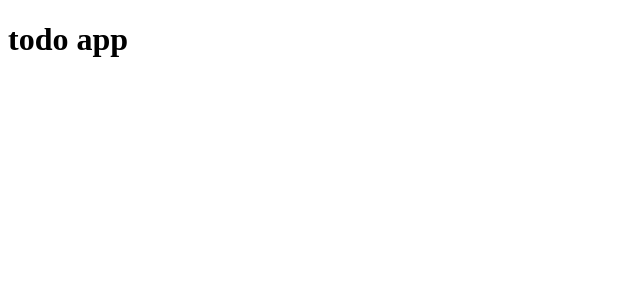
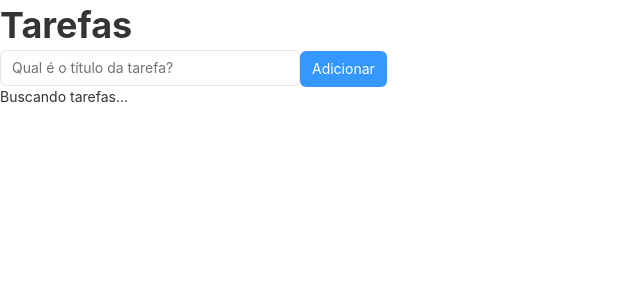
Before and after one commit to gabrielcesar95/kenzie_challenge, a React (Create React App) app in the folder app/: page / in a window 1280 px wide. Shown: the top 300 px of the page, without its empty margins (0-640 px from the left). Built offline with nearby package versions, Linux system fonts and the light colour scheme; no server answers.

Commit message:
feat: initial listing structure

```diff
--- a/app/package.json
+++ b/app/package.json
@@ -3,6 +3,7 @@
   "version": "0.1.0",
   "private": true,
   "dependencies": {
+    "@rsuite/icons": "^1.0.2",
     "@testing-library/jest-dom": "^5.16.5",
     "@testing-library/react": "^13.4.0",
     "@testing-library/user-event": "^13.5.0",
@@ -12,7 +13,9 @@
     "@types/react-dom": "^18.0.11",
     "react": "^18.2.0",
     "react-dom": "^18.2.0",
+    "react-query": "^3.39.3",
     "react-scripts": "5.0.1",
+    "rsuite": "^5.28.1",
     "typescript": "^4.9.5",
     "web-vitals": "^2.1.4"
   },
--- a/app/src/App.tsx
+++ b/app/src/App.tsx
@@ -1,10 +1,15 @@
 import React from 'react';
+import { QueryClient, QueryClientProvider } from 'react-query';
+import { HomePage } from './pages/HomePage';
+import 'rsuite/dist/rsuite.min.css';
+
+const queryClient = new QueryClient()
 
 function App() {
   return (
-    <div>
-      <h1>todo app</h1>
-    </div>
+    <QueryClientProvider client={queryClient}>
+      <HomePage />
+    </QueryClientProvider>
   );
 }
 
--- /dev/null
+++ b/app/src/components/TaskForm.tsx
@@ -0,0 +1,32 @@
+import React, { useState } from 'react';
+import { Form, Button } from 'rsuite';
+
+type TaskFormProps = {
+  onAddTask: (title: string) => void;
+};
+
+export const TaskForm: React.FC<TaskFormProps> = ({ onAddTask }) => {
+  const [title, setTitle] = useState('');
+
+  const handleSubmit = (checkStatus: boolean, event: React.FormEvent<HTMLFormElement>) => {
+    event.preventDefault();
+    onAddTask(title);
+    setTitle('');
+  };
+
+  return (
+    <Form onSubmit={handleSubmit}>
+      <Form.Group>
+        <Form.Control
+          name="title"
+          value={title}
+          placeholder="Qual é o título da tarefa?"
+          onChange={(value) => setTitle(value)}
+        />
+        <Button type="submit" appearance="primary">
+          Adicionar
+        </Button>
+      </Form.Group>
+    </Form>
+  );
+};
--- /dev/null
+++ b/app/src/components/TaskItem.tsx
@@ -0,0 +1,39 @@
+import React from 'react';
+import CloseIcon from '@rsuite/icons/Close';
+import { Checkbox, FlexboxGrid, IconButton, List } from 'rsuite';
+
+type TaskItemProps = {
+  title: string;
+  isChecked: boolean;
+  onCheck: () => void;
+  onDelete: () => void;
+  onEdit: () => void;
+};
+
+export const TaskItem: React.FC<TaskItemProps> = ({
+  title,
+  isChecked,
+  onCheck,
+  onDelete,
+  onEdit,
+}) => {
+  return (
+    <List.Item>
+      <FlexboxGrid align="middle">
+        <FlexboxGrid.Item colspan={1}>
+          <Checkbox checked={isChecked} onChange={onCheck} />
+        </FlexboxGrid.Item>
+        <FlexboxGrid.Item colspan={22}>
+          <span onClick={onEdit}>{title}</span>
+        </FlexboxGrid.Item>
+        <FlexboxGrid.Item>
+          <IconButton
+            appearance="subtle"
+            onClick={onDelete}
+            icon={<CloseIcon/>}
+          />
+        </FlexboxGrid.Item>
+      </FlexboxGrid>
+    </List.Item>
+  );
+};
--- /dev/null
+++ b/app/src/components/TaskList.tsx
@@ -0,0 +1,28 @@
+import React from 'react';
+import { List } from 'rsuite';
+import { Task } from '../pages/HomePage';
+import { TaskItem } from './TaskItem';
+
+type TaskListProps = {
+  tasks: Task[];
+  onCheck: (task: Task) => void;
+  onDelete: (task: Task) => void;
+  onEdit: (task: Task) => void;
+};
+
+export const TaskList: React.FC<TaskListProps> = ({ tasks, onCheck, onDelete, onEdit }) => {
+  return (
+    <List>
+      {tasks.map((task) => (
+        <TaskItem
+          key={task.id}
+          title={task.title}
+          isChecked={task.isChecked}
+          onCheck={() => onCheck(task)}
+          onDelete={() => onDelete(task)}
+          onEdit={() => onEdit(task)}
+        />
+      ))}
+    </List>
+  );
+};
--- /dev/null
+++ b/app/src/pages/HomePage.tsx
@@ -0,0 +1,42 @@
+import React from 'react';
+import { Container, Header, Content } from 'rsuite';
+import { useQuery } from 'react-query';
+import { TaskForm } from '../components/TaskForm';
+import { TaskList } from '../components/TaskList';
+
+export type Task = {
+  id: number;
+  title: string;
+  isChecked: boolean;
+};
+
+const fetchTasks = async (): Promise<Task[]> => {
+  const response = await fetch('http://localhost:3001/task');
+  const tasks = await response.json();
+  return tasks;
+};
+
+export const HomePage: React.FC = () => {
+  const { data: tasks, isLoading } = useQuery('tasks', fetchTasks);
+
+  return (
+    <Container>
+      <Header>
+        <h2>Tarefas</h2>
+      </Header>
+      <Content>
+        <TaskForm onAddTask={() => {}} />
+        {isLoading ? (
+          <p>Buscando tarefas...</p>
+        ) : (
+          <TaskList
+            tasks={tasks || []}
+            onCheck={() => {}}
+            onDelete={() => {}}
+            onEdit={() => {}}
+          />
+        )}
+      </Content>
+    </Container>
+  );
+};
```
Also changed, not shown: 1 other file (tests, documents, lock files or other folders).
